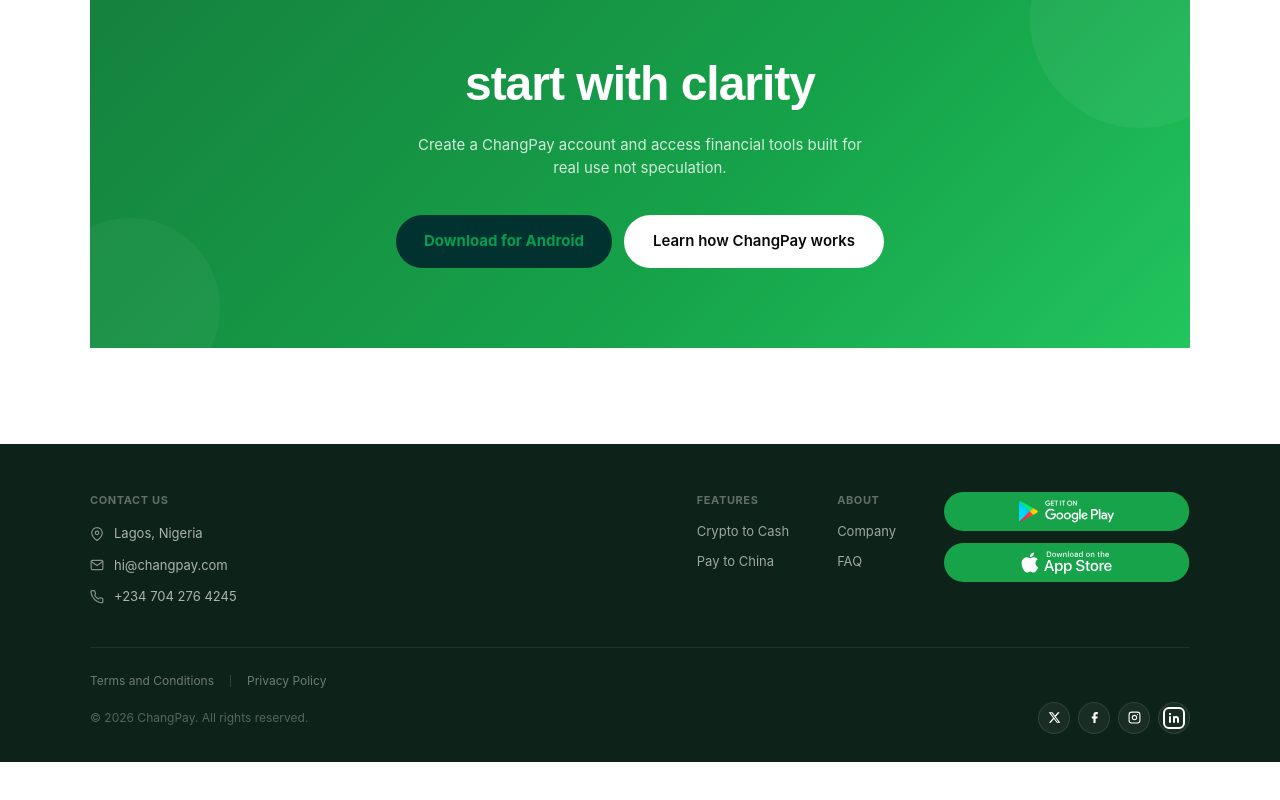
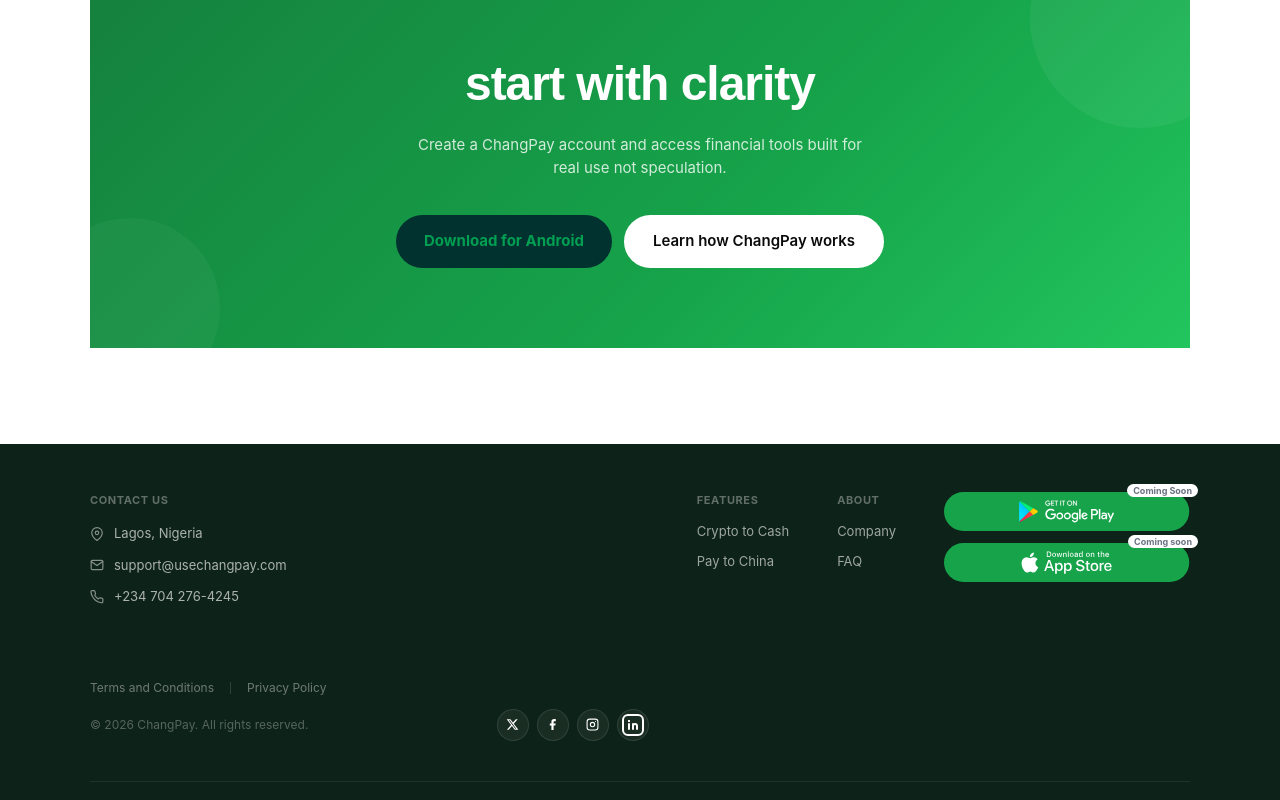
Before and after one commit to webxielclients/frontendwebsite, a Next.js app: page / in a window 1280 px wide. Shown: the part 6504-7304 px from the top of the page. Before the commit the page ends 7266 px from the top, so only its background shows below. Built offline with nearby package versions, Linux system fonts and the light colour scheme; a web font is replaced by a local one.

Commit message:
Making changes to footer

```diff
--- a/app/components/Footer.tsx
+++ b/app/components/Footer.tsx
@@ -53,10 +53,8 @@
     >
       <div className="max-w-[1100px] mx-auto">
 
-        {/* ── Top row ── */}
         <div className="grid grid-cols-1 md:grid-cols-[1fr_auto_auto] gap-10 md:gap-12 pb-10 border-b border-white/8">
 
-          {/* Left — Contact */}
           <div>
             <p className="text-[11px] font-bold text-white/35 tracking-[.6px] uppercase mb-4">Contact Us</p>
             <div className="flex flex-col gap-3">
@@ -68,11 +66,11 @@
                 },
                 {
                   icon: <><path d="M4 4h16c1.1 0 2 .9 2 2v12c0 1.1-.9 2-2 2H4c-1.1 0-2-.9-2-2V6c0-1.1.9-2 2-2z"/><polyline points="22,6 12,13 2,6"/></>,
-                  text: "hi@changpay.com",
+                  text: "support@usechangpay.com",
                 },
                 {
                   icon: <path d="M22 16.92v3a2 2 0 0 1-2.18 2 19.79 19.79 0 0 1-8.63-3.07A19.5 19.5 0 0 1 4.69 12 19.79 19.79 0 0 1 1.61 3.18 2 2 0 0 1 3.59 1h3a2 2 0 0 1 2 1.72 12.84 12.84 0 0 0 .7 2.81 2 2 0 0 1-.45 2.11L8.09 9a16 16 0 0 0 6.29 6.29l1.36-1.36a2 2 0 0 1 2.11-.45 12.84 12.84 0 0 0 2.81.7A2 2 0 0 1 22 16.92z"/>,
-                  text: "+234 704 276 4245",
+                  text: "+234 704 276-4245",
                 },
               ].map((item, i) => (
                 <div key={i} className="flex items-center gap-2.5">
@@ -104,9 +102,17 @@
           </div>
 
           <div className="flex flex-col gap-3">
+            <div className="relative self-start">
             <GooglePlayFooter />
-
+             <span className="absolute -top-2 -right-2 bg-[#ffffff] text-gray-500 text-[9px] font-bold px-1.5 py-0.5 rounded-full leading-none whitespace-nowrap">
+              Coming Soon
+              </span>
+              </div>
+            <div className="relative self-start">
             <ApplePayFooter />
+            <span className="absolute -top-2 -right-2 bg-[#ffffff] text-gray-500 text-[9px] font-bold px-1.5 py-0.5 rounded-full leading-none whitespace-nowrap">
+              Coming soon
+            </span>
           </div>
         </div>
 
@@ -143,6 +149,7 @@
         </div>
 
       </div>
+      </div>
     </footer>
   );
 }
```
